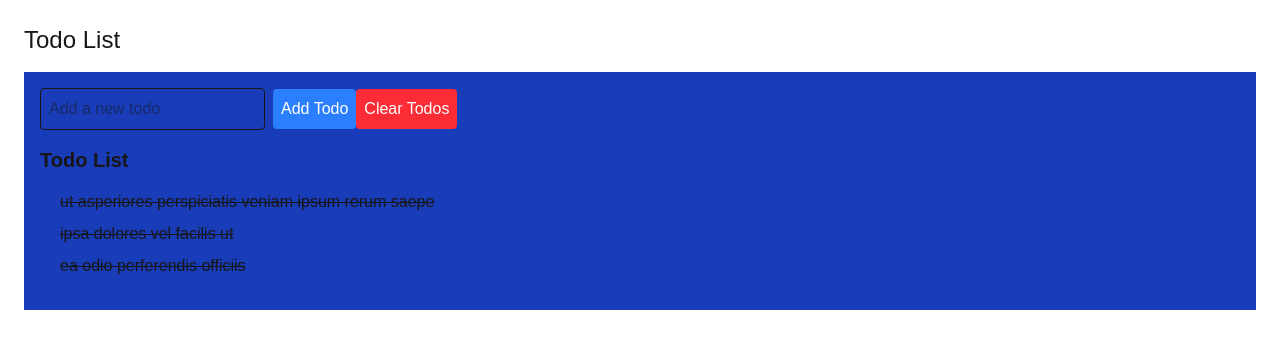
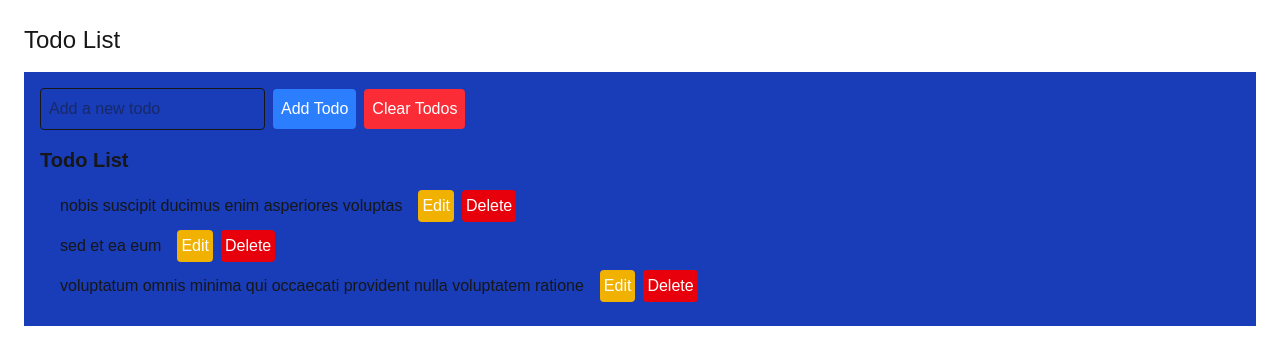
Before and after one commit to RobotGeissler/interactive-crud, a Next.js app in the folder ntx-crud-challenge/: page / in a window 1280 px wide. Shown: the top 364 px of the page. Built offline with nearby package versions, Linux system fonts and the light colour scheme.

Commit message:
Finished CRUD Edit/Delete

```diff
--- a/ntx-crud-challenge/data/todos.json
+++ b/ntx-crud-challenge/data/todos.json
@@ -1,20 +1,20 @@
 [
   {
-    "userId": 7,
-    "id": 126,
-    "title": "ut asperiores perspiciatis veniam ipsum rerum saepe",
-    "completed": true
+    "userId": 5,
+    "id": 96,
+    "title": "nobis suscipit ducimus enim asperiores voluptas",
+    "completed": false
   },
   {
     "userId": 6,
-    "id": 116,
-    "title": "ipsa dolores vel facilis ut",
-    "completed": true
+    "id": 115,
+    "title": "sed et ea eum",
+    "completed": false
   },
   {
-    "userId": 9,
-    "id": 169,
-    "title": "ea odio perferendis officiis",
+    "userId": 3,
+    "id": 55,
+    "title": "voluptatum omnis minima qui occaecati provident nulla voluptatem ratione",
     "completed": true
   }
 ]
--- a/ntx-crud-challenge/src/components/TodoList.tsx
+++ b/ntx-crud-challenge/src/components/TodoList.tsx
@@ -13,6 +13,8 @@ interface TodoListProps {
 export default function TodoList({ todolist }: TodoListProps) {
     const [todos, setTodos] = useState<Todo[]>(todolist);
     const [newTitle, setNewTitle] = useState<string>('');
+    const [editingId, setEditingId] = useState<number | null>(null);
+    const [editTitle, setEditTitle] = useState<string>('');
 
     const addTodo = async () => {
         if (!newTitle.trim()) return;
@@ -32,6 +34,7 @@ export default function TodoList({ todolist }: TodoListProps) {
         setTodos([]);
     };
 
+    // Could be done faster if using a hasmap but would require rewrite
     const editTodo = (id: number, newTitle: string) => {
         setTodos(prev =>
             prev.map(todo => (todo.id === id ? { ...todo, title: newTitle } : todo))
@@ -39,6 +42,7 @@ export default function TodoList({ todolist }: TodoListProps) {
     };
 
     // More expensive to do this on server side without targeted deletions
+    // Unexpected behavior if items < 3 then all are reset on repop
     const deleteTodo = (id: number) => {
         setTodos(prev => prev.filter(todo => todo.id !== id));
     };
@@ -53,7 +57,7 @@ export default function TodoList({ todolist }: TodoListProps) {
                     placeholder="Add a new todo"
                     className="border rounded p-2 mr-2"
                 />
-                <button onClick={addTodo} className="bg-blue-500 text-white rounded p-2">
+                <button onClick={addTodo} className="bg-blue-500 text-white rounded p-2 mr-2">
                     Add Todo
                 </button>
                 <button onClick={clearTodo} className="bg-red-500 text-white rounded p-2">
@@ -61,13 +65,54 @@ export default function TodoList({ todolist }: TodoListProps) {
                 </button>
             </div>
             <h2 className="text-xl font-bold mb-4">Todo List</h2>
-            <ul className="pl-5 mb-4">
+            <ul className="pl-5">
                 {todos.map((todo) => (
-                    <li key={todo.id} className="mb-2">
-                        <span className={todo.completed ? 'line-through' : ''}>
-                            {todo.title}
-                        </span>
-                    </li>
+                <li key={todo.id} className="mb-2">
+                    {editingId === todo.id ? (
+                    <>
+                        <input
+                            type="text"
+                            value={editTitle}
+                            onChange={(e) => setEditTitle(e.target.value)}
+                            className="border rounded p-1 mr-2"
+                        />
+                        <button
+                            onClick={() => editTodo(todo.id, editTitle)}
+                            className="bg-green-500 text-white rounded p-1 mr-2"
+                        >
+                            Save
+                        </button>
+                        <button
+                            onClick={() => {
+                                setEditingId(null);
+                                setEditTitle('');
+                            }}
+                            className="bg-gray-500 text-white rounded p-1"
+                            >
+                            Cancel
+                        </button>
+                    </>
+                    ) : (
+                    <>
+                        <span className="mr-4">{todo.title}</span>
+                        <button
+                            onClick={() => {
+                                setEditingId(todo.id);
+                                setEditTitle(todo.title);
+                            }}
+                            className="bg-yellow-500 text-white rounded p-1 mr-2"
+                            >
+                            Edit
+                        </button>
+                        <button
+                            onClick={() => deleteTodo(todo.id)}
+                            className="bg-red-600 text-white rounded p-1"
+                            >
+                            Delete
+                        </button>
+                    </>
+                    )}
+                </li>
                 ))}
             </ul>
         </div>
```
Also changed, not shown: 1 other file (tests, documents, lock files or other folders).
